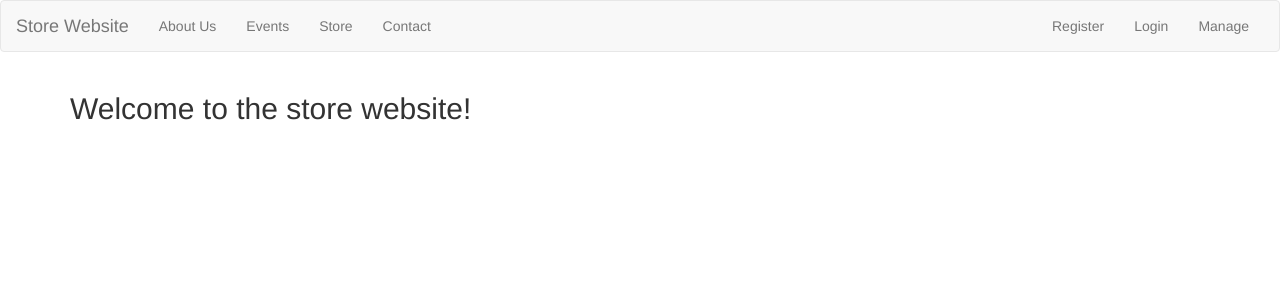
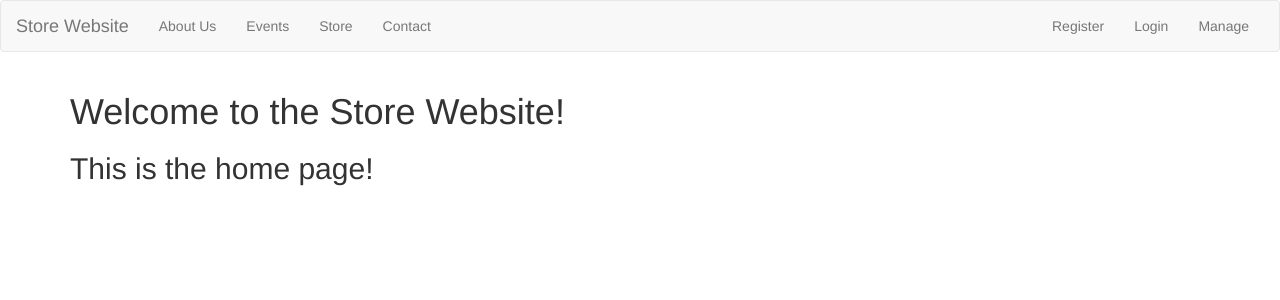
Before and after one commit to nebeinstein/store-website, an Angular app: page / in a window 1280 px wide. Shown: the top 300 px of the page. Built offline with nearby package versions, Linux system fonts and the light colour scheme.

Commit message:
changed the text of the home page

```diff
--- a/src/app/core/home/home.component.html
+++ b/src/app/core/home/home.component.html
@@ -1,3 +1,2 @@
-<h2>
-    Welcome to the store website!
-</h2>
+<h1>Welcome to the Store Website!</h1>
+<h2>This is the home page!</h2>
```
